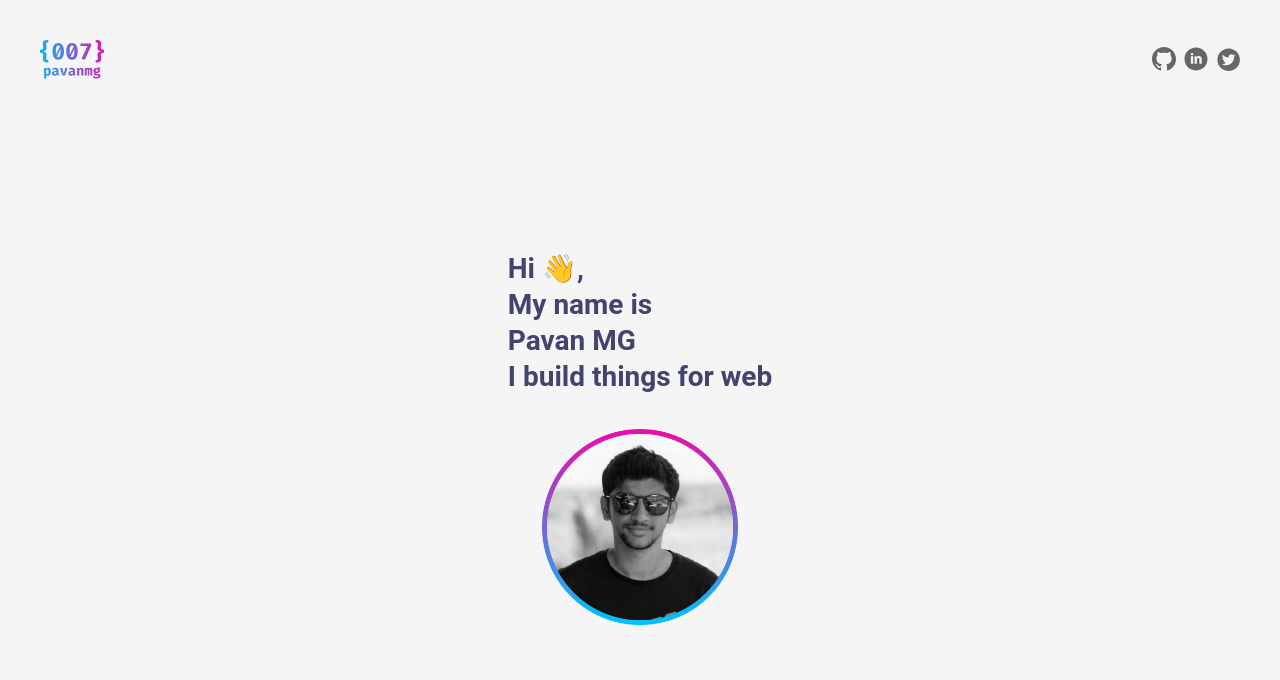
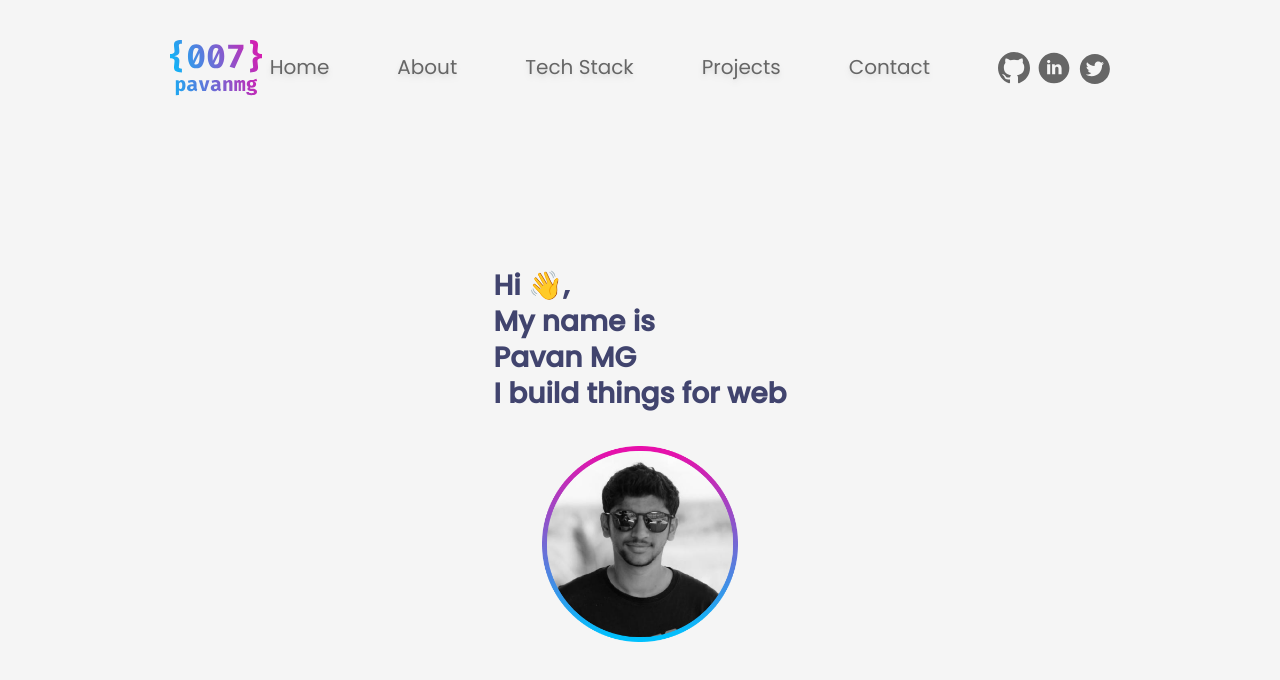
Before and after one commit to atakanteko/react-developer-portfolio, a React (Create React App) app: page / in a window 1280 px wide. Shown: the top 680 px of the page. Built offline with nearby package versions, Linux system fonts and the light colour scheme.

Commit message:
[atakan] feat: navigation added

```diff
--- a/public/index.html
+++ b/public/index.html
@@ -14,6 +14,9 @@
       manifest.json provides metadata used when your web app is installed on a
       user's mobile device or desktop. See https://developers.google.com/web/fundamentals/web-app-manifest/
     -->
+    <link rel="preconnect" href="https://fonts.googleapis.com">
+    <link rel="preconnect" href="https://fonts.gstatic.com" crossorigin>
+    <link href="https://fonts.googleapis.com/css2?family=Poppins:ital,wght@0,100;0,200;0,300;0,400;0,500;1,100;1,200;1,300;1,400&family=Roboto:ital,wght@0,100;0,300;0,400;0,500;1,100;1,300;1,400;1,500&display=swap" rel="stylesheet">
     <link rel="manifest" href="%PUBLIC_URL%/manifest.json" />
     <!--
       Notice the use of %PUBLIC_URL% in the tags above.
--- a/src/App.css
+++ b/src/App.css
@@ -4,7 +4,7 @@
 
 body {
   background-color: #F5F5F5;
-  font-family: 'Roboto', sans-serif;
+  font-family: 'Poppins', sans-serif;
 }
 
 * {
--- /dev/null
+++ b/src/assets/static/menu.js
@@ -0,0 +1,24 @@
+const menu = [
+    {
+        name: 'Home',
+        url: '/',
+    },
+    {
+        name: 'About',
+        url: '/about',
+    },
+    {
+        name: 'Tech Stack',
+        url: '/tech-stack',
+    },
+    {
+        name: 'Projects',
+        url: '/projects',
+    },
+    {
+        name: 'Contact',
+        url: '/contact',
+    },
+];
+
+export default menu;
--- a/src/components/Profile.js
+++ b/src/components/Profile.js
@@ -4,7 +4,7 @@ const Profile = () => {
     return (
         <div className="flex flex-col items-center justify-center h-full">
             <div className="text-left leading-8 mb-8">
-                <span className="text-[#41446e] text-[28px] font-bold">
+                <span className="text-[#41446e] text-[28px] font-extrabold">
                     Hi <div className="inline-flex"><span className="animate-waving-hand">👋</span></div>, <br/>
                     My name is <br/>
                     Pavan MG<br/>
--- a/src/components/layout/Layout.js
+++ b/src/components/layout/Layout.js
@@ -2,7 +2,7 @@ import React from 'react';
 
 const Layout = ({children}) => {
     return (
-        <main className="px-10">
+        <main className="px-10 xl:px-[170px]">
             {children}
         </main>
     );
--- a/src/components/partials/Navbar.js
+++ b/src/components/partials/Navbar.js
@@ -2,21 +2,31 @@ import React from 'react';
 import {Link} from "react-router-dom";
 
 import SocialLinks from "../../assets/static/socialLinks";
+import Menu from "../../assets/static/menu";
 import Logo from '../../assets/images/logo.svg';
-
+import {navigation, alignment} from "../../utils/tailwind/navigation";
 const Navbar = () => {
     return (
-        <nav className="flex flex-row justify-between items-center">
+        <nav className={`${alignment}`}>
             <Link to="/">
-                <img src={Logo} alt="logo" width={64} height={64}/>
+                <img src={Logo} alt="logo" width={64} height={64} className="xl:w-[92px] lg:w-[92px]"/>
             </Link>
             <ul className="flex flex-row">
+                {
+                    Menu.map((item, index) => {
+                        return (
+                            <li key={index} className={`${navigation} hidden xl:block lg:block`}>
+                                <Link to={item.url}>{item.name}</Link>
+                            </li>
+                        );
+                    })
+                }
                 {
                     SocialLinks.map(({id,name,icon,url}) => {
                         return (
                             <li key={id} className="mr-2 last:mr-0">
                                 <a href={url} target="_blank" rel="noopener noreferrer">
-                                    <img src={icon} alt={name} width={24} height={24}/>
+                                    <img src={icon} alt={name} width="24px" height="24px" className="xl:w-8"/>
                                 </a>
                             </li>
                         )
--- /dev/null
+++ b/src/utils/tailwind/navigation.js
@@ -0,0 +1,2 @@
+export const navigation = 'mr-4 text-[#666666] text-[20px] mr-[68px] drop-shadow-md transition ease-in-out delay-150 hover:scale-110 hover:text-[#19bcfc] duration-300';
+export const alignment = 'flex flex-row justify-between items-center'
```
